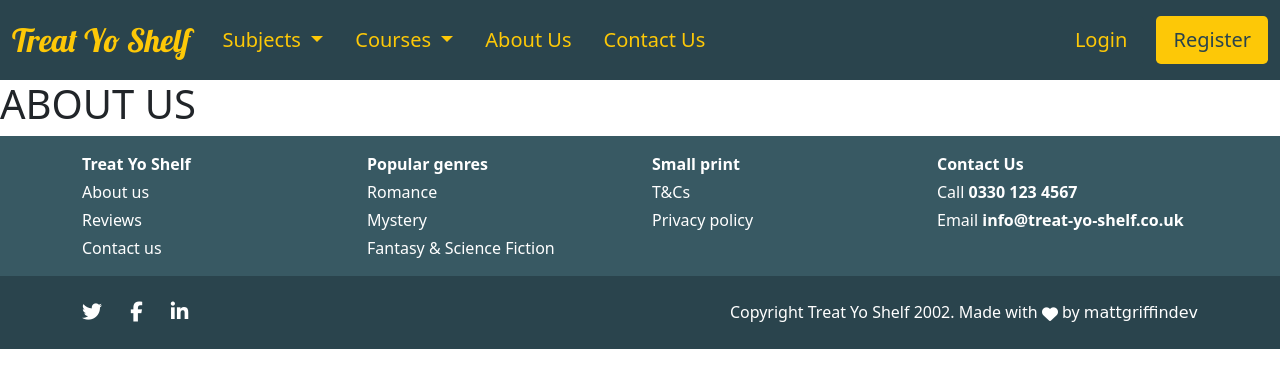
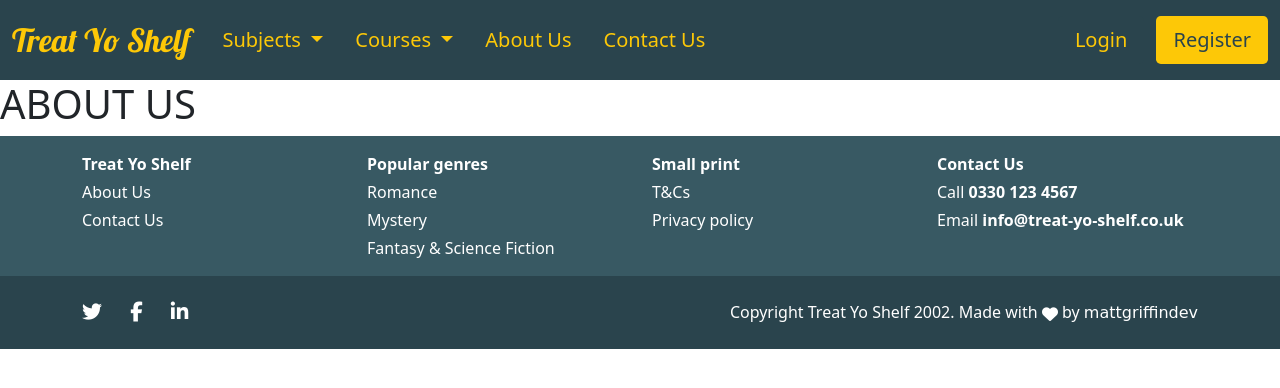
Before and after one commit to mattgriffindev/treat-yo-shelf, a Flask app: page /about in a window 1280 px wide. Shown: the top 388 px of the page. Run offline with Flask 2, Linux system fonts and the light colour scheme; some libraries are stand-ins or nearby versions; some web fonts are replaced.

Commit message:
Add links to about.html & contact.html

```diff
--- a/templates/base.html
+++ b/templates/base.html
@@ -60,7 +60,7 @@
 							<a class="nav-link" href="{{ url_for('about') }}">About Us</a>
 						</li>
 						<li class="nav-item">
-							<a class="nav-link" href="{{ url_for('index') }}">Contact Us</a>
+							<a class="nav-link" href="{{ url_for('contact') }}">Contact Us</a>
 						</li>
 					</ul>
 					<span class="navbar-text d-none d-lg-block ms-2">
@@ -83,9 +83,12 @@
 				<div class="col-12 col-md-3 bottom-col">
 					<ul>
 						<li class="bottom-heading">Treat Yo Shelf</li>
-						<li>About us</li>
-						<li>Reviews</li>
-						<li>Contact us</li>
+						<li>
+							<a href="{{ url_for('about') }}">About Us</a>
+						</li>
+						<li>
+							<a href="{{ url_for('contact') }}">Contact Us</a>
+						</li>
 					</ul>
 				</div>
 				<div class="col-12 col-md-3 bottom-col">
```
